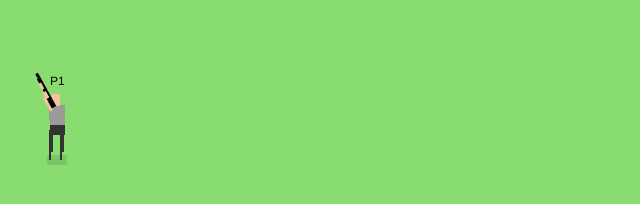
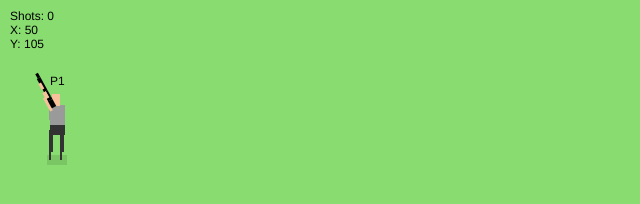
Before and after one commit to anothrNick/square-shooter, a plain HTML site: page index.html in a window 1280 px wide. Shown: the full height of the page, 0-640 px from the left. Drawn offline with Linux system fonts and the light colour scheme.

Commit message:
Shooting shotgun.

```diff
--- a/game.js
+++ b/game.js
@@ -18,10 +18,10 @@ function init() {
 
     ctx = canvas.getContext('2d');
 
-    player = new human();
+    player = new Player();
     player.pos.y += 80;
     player.pos.x += 25;
-    player.gun = guns.shotgun;
+    player.set_gun(guns.shotgun);
 
     requestAnimFrame(gameLoop);
 }
@@ -48,7 +48,10 @@ function draw() {
 
     ctx.font = '12px helvetica';
     ctx.fillStyle = "#000";
-    ctx.fillText("P1", player.pos.x, player.pos.y - 20);
+    ctx.fillText(player.display_name, player.pos.x, player.pos.y - 20);
+    ctx.fillText("Shots: " + player.gun.shots.length, 10, 20);
+    ctx.fillText("X: " + player.pos.x, 10, 34);
+    ctx.fillText("Y: " + player.pos.y, 10, 48);
 }
 
 function update(progress) {
@@ -100,10 +103,10 @@ document.onmousedown = function(ev) {
     mouseDown = true;
 }
 
-document.onmouseup = function(ev) {
-    mouseDown = false;
-    var i = keys.indexOf(ev.keyCode);
-}
+// document.onmouseup = function(ev) {
+//     mouseDown = false;
+//     var i = keys.indexOf(ev.keyCode);
+// }
 
 var keys = [];
 function checkKeys() {
--- a/guns.js
+++ b/guns.js
@@ -1,5 +1,18 @@
 var guns = {
   "shotgun": {
+    "clip": 8, // 8 rounds per clip
+    "reload": 6, // 6s reload time
+    "delay": .2, // 2s between shots
+    "bullet": { // bullet behaviour
+      "speed": 25,
+      "width": 20,
+      "height": 5,
+      "color": "#FFF",
+      "start": {
+        "l": {"x": -25,"y":0},
+        "r": {"x": -25,"y":-8}
+      }
+    },
     "color": "#000",
     "width": 38,
     "height": 2,
@@ -33,6 +46,19 @@ var guns = {
     }
   },
   "pistol": {
+    "clip": 8, // 8 rounds per clip
+    "reload": 6, // 6s reload time
+    "delay": .1, // 2s between shots
+    "bullet": { // bullet behaviour
+      "speed": 25,
+      "width": 10,
+      "height": 3,
+      "color": "#FFF",
+      "start": {
+        "l": {"x": -25,"y":0},
+        "r": {"x": -25,"y":-8}
+      }
+    },
     "color": "#000",
     "width": 30,
     "height": 2,
--- a/character.js
+++ b/human.js
@@ -1,10 +1,8 @@
 
-
-var MAX_PROGRESS = 16;
-function human() {
+var Human = function() {
+    this.angle_to_mouse = 0;
     this.progress = 0;
-  	this.gun = undefined;
-    this.pos = {x: 25, y: 25, face: 'lf', angle: 0, moving: false};
+    this.pos = {x: 25, y: 25, face: 'lf', moving: false};
     this.head = {
       color: "#f7c19b",
       height: 12,
@@ -112,43 +110,6 @@ function human() {
       return this.pos.face === 'lf' || this.pos.face === 'rf';
     }
 
-    this.draw_gun = function(ctx){
-    	var gun = this.gun;
-      var x = this.pos.x + (this.torso_top.width/2);
-      var y = this.pos.y
-
-
-      var right_angle = Math.atan2(y - mousePosition.y, x - mousePosition.x) * 180 / Math.PI;
-      var direction = "left";
-
-      this.pos.angle = right_angle;
-      if(mousePosition.x > x) {
-        direction = "right";
-        right_angle += 180;
-      }
-      var gun_rects = gun.rects[direction];
-      var arm_rects = gun.arms[direction];
-
-      ctx.fillStyle = gun.color;
-      ctx.save();
-      ctx.translate(x, y);
-      ctx.rotate(right_angle * Math.PI / 180);
-
-      // draw gun
-      for(var i = 0; i < gun_rects.length; i++) {
-      	var rect = gun_rects[i];
-      	ctx.fillRect(rect.x - gun.width, rect.y + gun.height, rect.w, rect.h);
-      }
-
-      // draw arms
-      ctx.fillStyle = "#f7c19b";
-      for(var i = 0; i < arm_rects.length; i++) {
-      	var rect = arm_rects[i];
-      	ctx.fillRect(rect.x - gun.width, rect.y + gun.height, rect.w, rect.h);
-      }
-      ctx.restore();
-    };
-
     this.drawLimb = function(ctx, part) {
       var hu = this;
       ctx.fillStyle = part.color;
@@ -182,16 +143,121 @@ function human() {
     };
 
     this.drawArms = function(cntxt) {
-    	if (!this.gun) {
+      if (!this.gun.gun) {
         this.drawLimb(cntxt, this.arm_right);
         this.drawLimb(cntxt, this.arm_left);
       }
-      else {
-         this.draw_gun(cntxt);
-      }
     };
 
-    this.draw = function(cntxt) {
+    this.new_shot = function() {
+      // Set the target position
+      var targetX = mousePosition.x;
+      var targetY = mousePosition.y;
+
+      // Get the direction in x and y (delta)
+      var directionX = targetX - this.pos.x;
+      var directionY = targetY - this.pos.y;
+
+      // Normalize the direction
+      var len = Math.sqrt(directionX * directionX + directionY * directionY);
+      directionX = directionX / len;
+      directionY = directionY / len;
+      var bullet = this.gun.gun.bullet;
+
+      this.gun.shots.push({
+        x: this.pos.x,
+        y: this.pos.y,
+        mx: targetX,
+        my: targetY,
+        ox: this.pos.x,
+        oy: this.pos.y,
+        dx: directionX,
+        dy: directionY,
+        bullet: bullet,
+        angle: this.angle_to_mouse
+      });
+    }
+
+    this.draw_gun = function(ctx){
+      var gun = this.gun.gun;
+      var x = this.pos.x + (this.torso_top.width/2);
+      var y = this.pos.y
+
+      var direction = "left";
+
+      var right_angle = this.angle_to_mouse;
+      if(mousePosition.x > x) {
+        direction = "right";
+        right_angle += 180;
+      }
+      var gun_rects = gun.rects[direction];
+      var arm_rects = gun.arms[direction];
+
+      ctx.fillStyle = gun.color;
+      ctx.save();
+      ctx.translate(x, y);
+      ctx.rotate(right_angle * Math.PI / 180);
+
+      // draw gun
+      for(var i = 0; i < gun_rects.length; i++) {
+        var rect = gun_rects[i];
+        ctx.fillRect(rect.x - gun.width, rect.y + gun.height, rect.w, rect.h);
+      }
+
+      // draw arms
+      ctx.fillStyle = "#f7c19b";
+      for(var i = 0; i < arm_rects.length; i++) {
+        var rect = arm_rects[i];
+        ctx.fillRect(rect.x - gun.width, rect.y + gun.height, rect.w, rect.h);
+      }
+      ctx.restore();
+    };
+
+    this.update_shots = function(progress) {
+      if(this.gun.gun && mouseDown){
+        if(this.gun.delay <= 0) {
+          this.reset_gun_delay();
+          // add shot
+          this.new_shot();
+        }
+        mouseDown = false;
+      }
+      for (var i = this.gun.shots.length - 1; i >= 0; i--) {
+        this.gun.shots[i].x += (this.gun.shots[i].dx * this.gun.shots[i].bullet.speed);
+        this.gun.shots[i].y += (this.gun.shots[i].dy * this.gun.shots[i].bullet.speed);
+
+        if((this.gun.shots[i].x > canvas.width || this.gun.shots[i].x < 0) ||
+           (this.gun.shots[i].y > canvas.height || this.gun.shots[i].y < 0)) {
+          this.gun.shots.splice(i, 1);
+        }
+      }
+
+      if(this.gun.delay > 0)
+        this.gun.delay -= progress;
+    }
+
+    this.draw_shots = function(ctx) {
+      ctx.fillStyle = "#FFF";
+      for (var i = this.gun.shots.length - 1; i >= 0; i--) {
+        var shot = this.gun.shots[i];
+        var targetX = shot.mx;
+        var targetY = shot.my;
+
+        var direction = (targetX > shot.x ? "r" : "l")
+
+        var x = shot.x + (this.torso_top.width/2);
+        ctx.save();
+        ctx.translate(x, shot.y);
+        ctx.rotate(shot.angle * Math.PI / 180);
+        ctx.fillRect(0 - this.gun.gun.width + shot.bullet.start[direction].x,
+                     0 + this.gun.gun.height + shot.bullet.start[direction].y,
+                     shot.bullet.width,
+                     shot.bullet.height);
+        ctx.restore();
+      }
+    }
+
+    this._draw = function(cntxt) {
       // shadow
       cntxt.fillStyle = "rgba(0,0,0,.1)";
       cntxt.fillRect(this.pos.x - 3, this.pos.y + 50, 20, 10);
@@ -213,11 +279,19 @@ function human() {
       if(this.facing_forward())
         this.drawArms(cntxt);
 
+      this.draw_shots(cntxt);
+
       if(this.progress > MAX_PROGRESS) this.progress = 0;
     };
 
-    this.update = function(progress) {
-      checkKeys();
+    this._update = function(progress) {
       this.progress += progress;
+
+      this.update_shots(progress);
+
+      var x = this.pos.x + (this.torso_top.width/2);
+      var y = this.pos.y
+
+      this.angle_to_mouse = Math.atan2(y - mousePosition.y, x - mousePosition.x) * 180 / Math.PI;
     };
-}
+};
--- a/index.html
+++ b/index.html
@@ -34,7 +34,8 @@
 		<canvas id="canvas"></canvas>
 
         <script src="guns.js"></script>
-        <script src="character.js"></script>
+        <script src="human.js"></script>
+        <script src="player.js"></script>
         <script src="game.js"></script>
 	</body>
 </html>
--- /dev/null
+++ b/player.js
@@ -0,0 +1,48 @@
+
+
+var MAX_PROGRESS = 16;
+var Player = function() {
+    Human.apply(this,arguments);
+
+    this.id = "some-unique-id";
+    this.display_name = "P1";
+    this.gun = {
+      gun: undefined,
+      clip: 0,
+      reload: 0,
+      delay: 0,
+      shots: []
+    };
+
+    this.set_gun = function(gun) {
+      if(gun) {
+        this.gun.gun = gun;
+        this.gun.clip = gun.clip;
+        this.gun.reload = (gun.reload * 1000); // to seconds
+        // this.reset_gun_delay();
+      }
+    }
+
+    this.reset_gun_delay = function() {
+      this.gun.delay = (this.gun.gun.delay * 1000); // to seconds
+    }
+
+    this.draw = function(cntxt) {
+      if(!this.facing_forward() && this.gun.gun)
+        this.draw_gun(cntxt);
+
+      this._draw(cntxt);
+
+      if(this.facing_forward() && this.gun.gun)
+        this.draw_gun(cntxt);
+    };
+
+    this.update = function(progress) {
+      checkKeys();
+
+      this._update(progress);
+    };
+};
+
+Player.prototype = Human.prototype;
+Player.prototype.constructor = Player;
```
Lines whose indentation alone changed are shown as unchanged.
